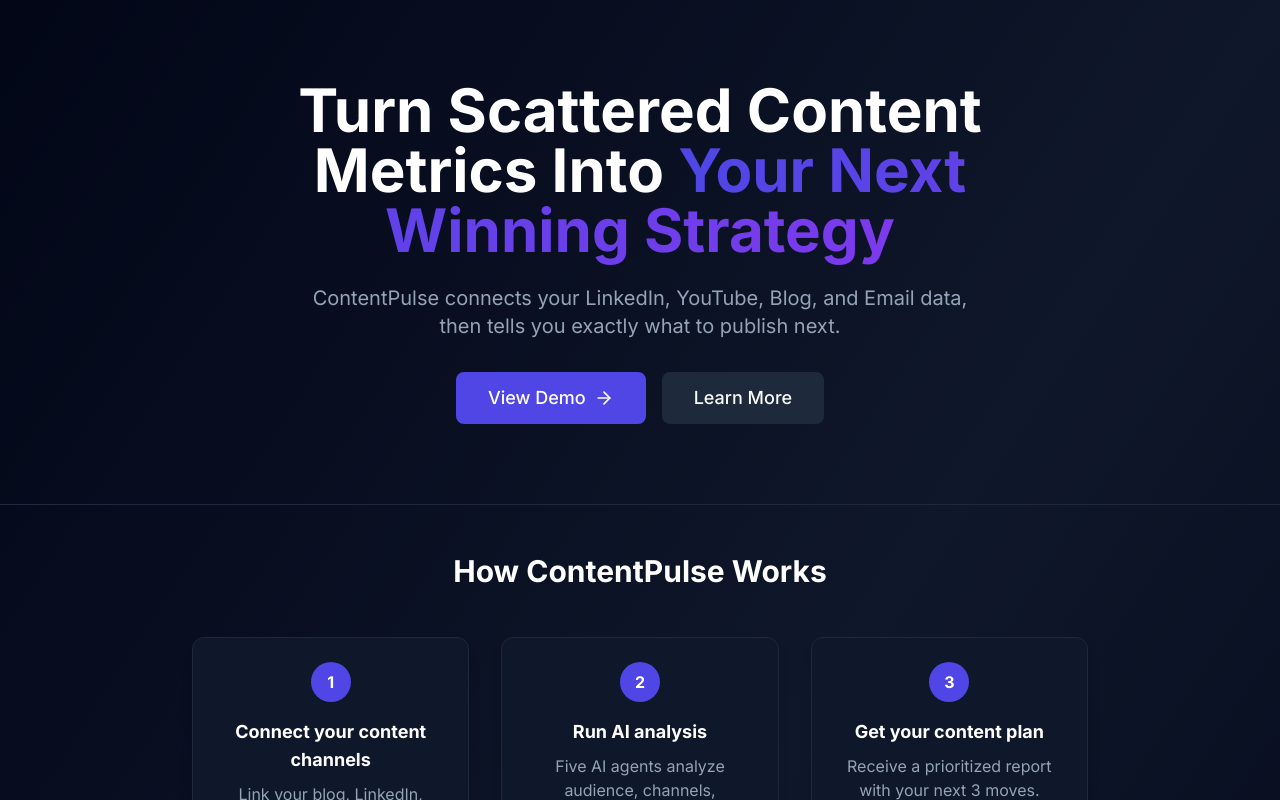
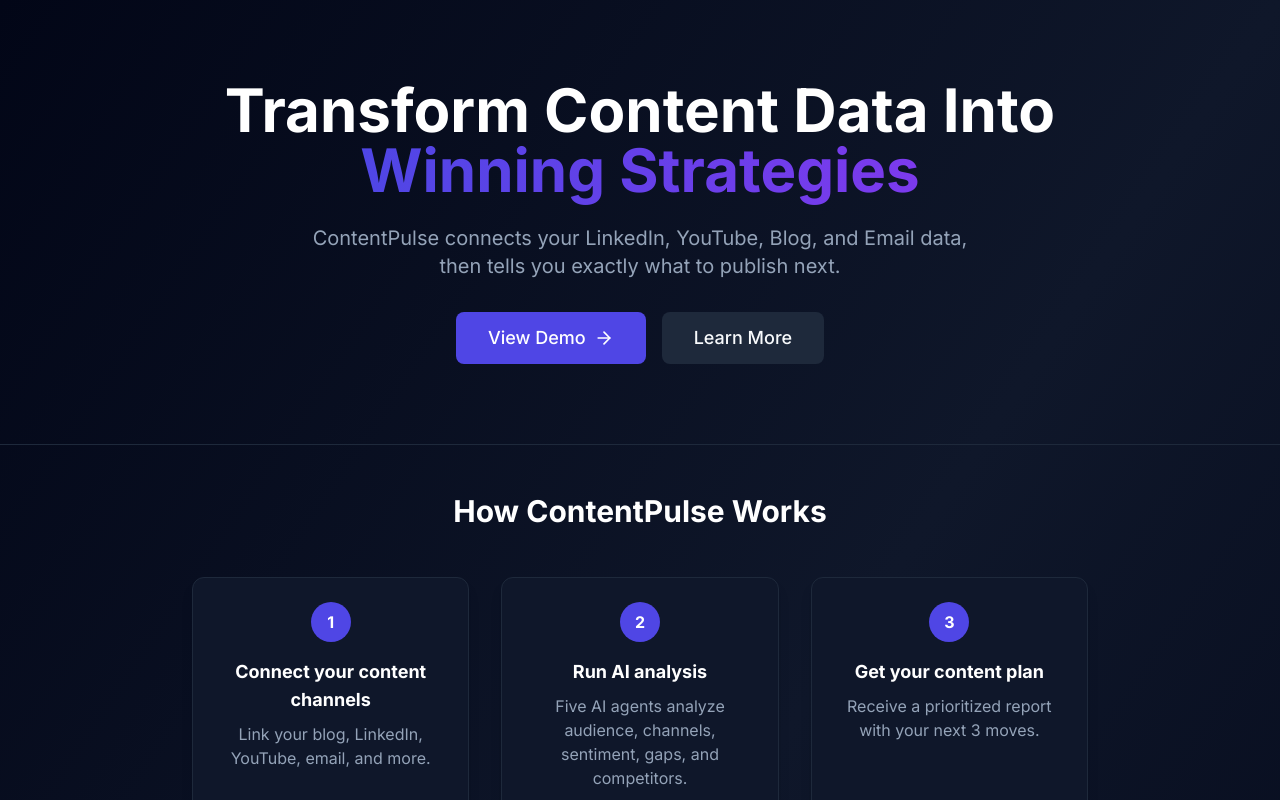
Before and after one commit to nosentmails-art/ContentPulse, a Next.js app: page / in a window 1280 px wide. Shown: the top 800 px of the page. Built offline with nearby package versions, Linux system fonts and the light colour scheme.

Commit message:
Update landing page title to be more sharp and attractive
- Changed from 'Turn Scattered Content Metrics Into Your Next Winning Strategy' to 'Transform Content Data Into Winning Strategies'
- More concise and impactful wording

```diff
--- a/app/page.tsx
+++ b/app/page.tsx
@@ -15,9 +15,9 @@
       <section className="container-page py-20 text-center">
         <div className="max-w-4xl mx-auto">
           <h1 className="text-5xl md:text-6xl font-bold text-white mb-6 leading-tight">
-            Turn Scattered Content Metrics Into{" "}
+            Transform Content Data Into{" "}
             <span className="text-transparent bg-clip-text bg-gradient-to-r from-indigo-600 to-violet-600">
-              Your Next Winning Strategy
+              Winning Strategies
             </span>
           </h1>
 
```
